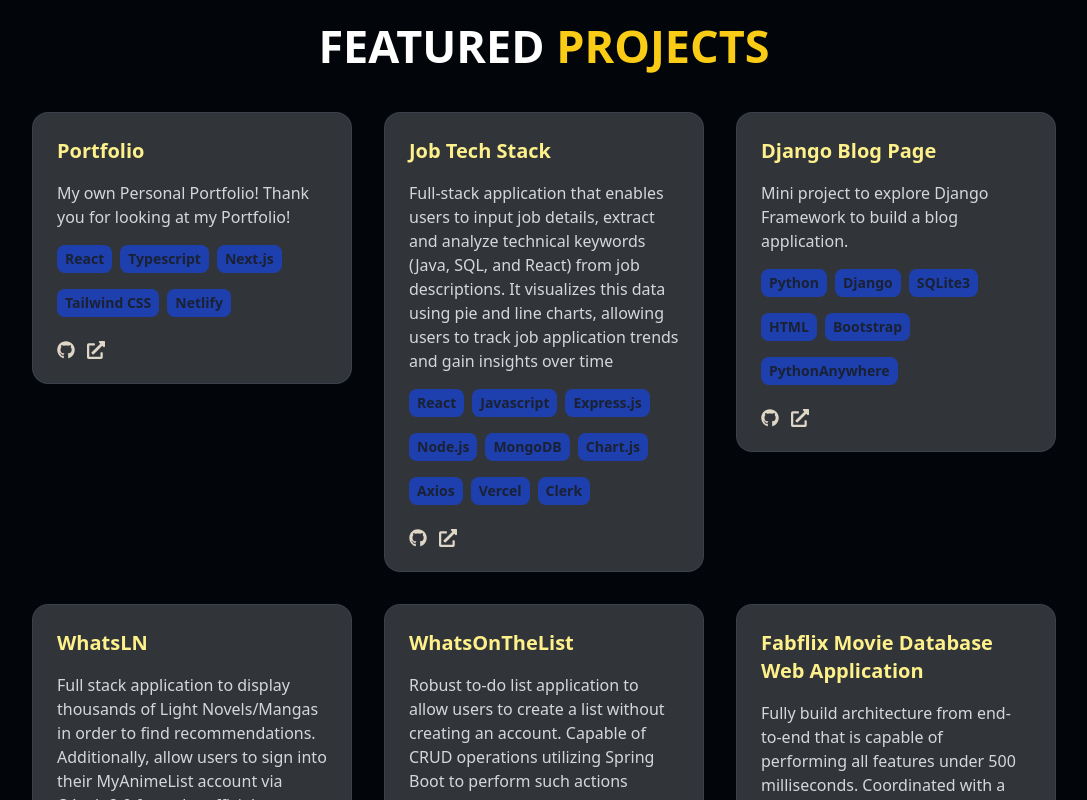
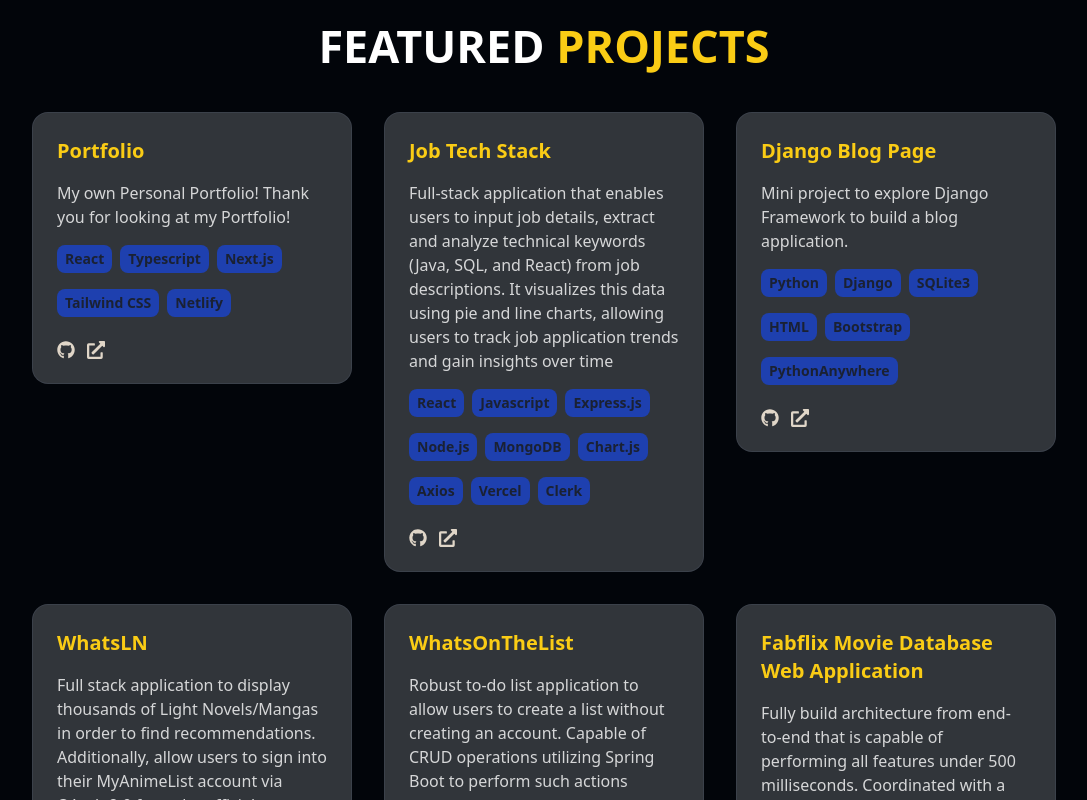
Before and after one commit to AwesomlyC/portfolio, a Next.js app: page / in a window 1280 px wide. Shown: the part 2460-3260 px from the top of the page, without its empty margins (96-1183 px from the left). Built offline with nearby package versions, Linux system fonts and the light colour scheme.

Commit message:
made projects title bold and darker for better visibility.

```diff
--- a/components/ProjectItem.tsx
+++ b/components/ProjectItem.tsx
@@ -20,7 +20,7 @@
       >
         <header>
           <div className='pb-[1rem]'>
-            <text className="font-semibold text-xl text-yellow-200">{title}</text>
+            <text className="font-bold text-xl text-yellow-400">{title}</text>
           </div>
           <p className="text-white opacity-80">{description}</p>
         </header>
```
